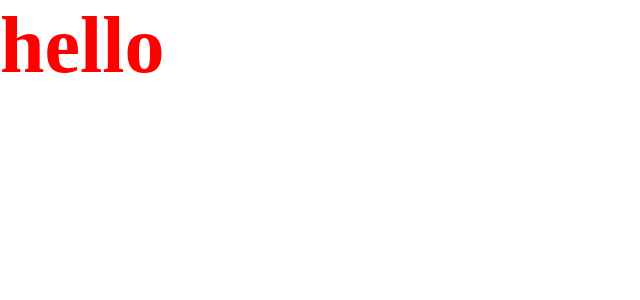
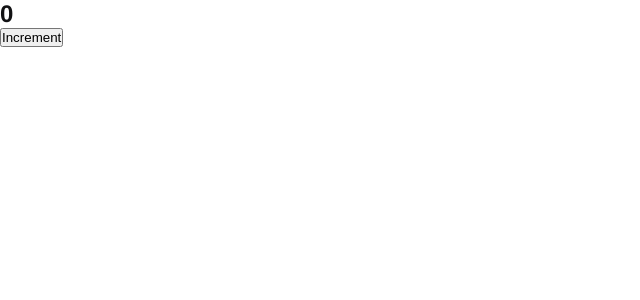
Before and after one commit to bruno-bergamaschi/Rocketseat_RectJS, a React app in the folder 01-github-explorer/: page / in a window 1280 px wide. Shown: the top 300 px of the page, without its empty margins (0-640 px from the left). Built offline with nearby package versions, Linux system fonts and the light colour scheme.

Commit message:
components + props

```diff
--- a/01-github-explorer/src/App.jsx
+++ b/01-github-explorer/src/App.jsx
@@ -1,5 +1,7 @@
+import { Counter } from './components/Counter';
+import { RepositoryList } from './components/RepositoryList';
 import './styles/global.scss';
 
 export function App() {
-	return <h1>hello</h1>;
+	return <Counter />;
 }
--- /dev/null
+++ b/01-github-explorer/src/components/Counter.jsx
@@ -0,0 +1,8 @@
+export function Counter() {
+	return (
+		<div>
+			<h2>0</h2>
+			<button type='button'>Increment</button>
+		</div>
+	);
+}
--- /dev/null
+++ b/01-github-explorer/src/components/RepositoryItem.jsx
@@ -0,0 +1,10 @@
+export function RepositoryItem(props) {
+	return (
+		<li>
+			<strong>{props.repository?.name ?? 'Default'}</strong>
+			<p>{props.repository?.description}</p>
+
+			<a href={props.repository.link}>Acessar repositório</a>
+		</li>
+	);
+}
--- /dev/null
+++ b/01-github-explorer/src/components/RepositoryList.jsx
@@ -0,0 +1,22 @@
+import { RepositoryItem } from './RepositoryItem';
+
+const repository = {
+	name: 'unform',
+	description: 'Forms in React',
+	link: 'https://github.com/bruno-bergamaschi/Rocketseat_RectJS',
+};
+
+export function RepositoryList() {
+	return (
+		<section className='repository-list'>
+			<h1>Lista de repositórios</h1>
+
+			<ul>
+				<RepositoryItem repository={repository} />
+				<RepositoryItem repository={repository} />
+				<RepositoryItem repository={repository} />
+				<RepositoryItem repository={repository} />
+			</ul>
+		</section>
+	);
+}
--- a/01-github-explorer/src/styles/global.scss
+++ b/01-github-explorer/src/styles/global.scss
@@ -5,10 +5,6 @@
 }
 
 body {
-	font: Arial, Helvetica, sans-serif;
-
-	h1 {
-		font-size: 80px;
-		color: red;
-	}
+	font: 16px 'Helvetica Neue', sans-serif;
+	color: #121214;
 }
```
